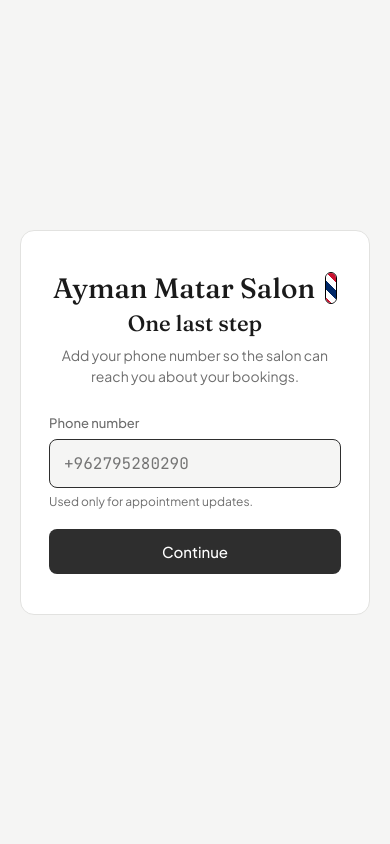
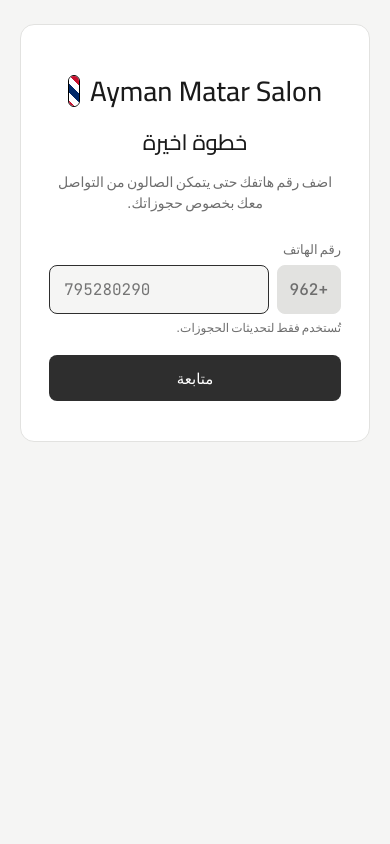
Before and after one commit to AhmadHaider-stu/Salon-Management-System, a FastAPI app: page /login/complete-phone in a window 390 px wide. Run offline with FastAPI, Linux system fonts and the light colour scheme; the visitor is signed in with stand-in values (Sample User, id 1).

Commit message:
fixed some bugs related to selection and complete phone

```diff
--- a/app/frontend/static/css/base.css
+++ b/app/frontend/static/css/base.css
@@ -50,14 +50,20 @@
   color: var(--ink);
   min-height: 100vh;
   -webkit-font-smoothing: antialiased;
+  user-select: none;
+  -webkit-user-select: none;
+  -moz-user-select: none;
+  -ms-user-select: none;
 }
 
 .screen {
   display: flex;
   flex-direction: column;
   align-items: center;
-  justify-content: center;
+  justify-content: flex-start;
+  position: relative;
   min-height: 100vh;
+  min-height: 100dvh;
   padding: 24px 20px;
 }
 
@@ -1839,3 +1845,37 @@
   from { background-position: 0 0; }
   to { background-position: 34px 0; }
 }
+
+input, textarea {
+  user-select: text;
+  -webkit-user-select: text;
+}
+
+img {
+  user-select: none;
+  -webkit-user-select: none;
+  -webkit-user-drag: none;
+  -moz-user-drag: none;
+}
+
+.phone-input-row {
+  display: flex;
+  align-items: center;
+  gap: 8px;
+}
+
+.phone-prefix {
+  padding: 13px 12px;
+  border-radius: var(--radius-sm);
+  border: 1px solid var(--line);
+  background: var(--line);
+  font-family: var(--font-mono);
+  font-size: 16px;
+  color: var(--ink-soft);
+  flex-shrink: 0;
+  user-select: none;
+}
+
+.phone-input-local {
+  flex: 1;
+}
--- a/app/frontend/templates/base.html
+++ b/app/frontend/templates/base.html
@@ -1,9 +1,10 @@
 <!DOCTYPE html>
-<html>
+<html translate="no">
 
 <head>
   <title>{% block title %}Ayman Matar Salon{% endblock %}</title>
   <meta name="viewport" content="width=device-width, initial-scale=1" />
+  <meta name="google" content="notranslate" />
   <link rel="stylesheet" href="{{ url_for('static', path='css/base.css') }}" />
 </head>
 
--- a/app/frontend/templates/complete_phone.html
+++ b/app/frontend/templates/complete_phone.html
@@ -1,9 +1,10 @@
 <!DOCTYPE html>
-<html>
+<html lang="{{ request.session.get('lang', 'ar') }}" dir="{{ 'rtl' if request.session.get('lang', 'ar') == 'ar' else 'ltr' }}" translate="no">
 
 <head>
-  <title>Add your phone number</title>
+  <title>{{ t(request, 'sign_in_title') }}</title>
   <meta name="viewport" content="width=device-width, initial-scale=1" />
+  <meta name="google" content="notranslate" />
   <link rel="stylesheet" href="{{ url_for('static', path='css/base.css') }}" />
 </head>
 
@@ -18,38 +19,48 @@
       {% if error %}
       <div class="error-banner">
         {% if error == "invalid_phone" %}
-          That doesn't look like a valid phone number. Check the digits and try again.
+          {{ t(request, 'err_invalid_phone') }}
         {% elif error == "phone_taken" %}
-          That phone number is already linked to another account.
+          {{ t(request, 'err_phone_taken') }}
         {% else %}
-          Something went wrong. Try again.
+          {{ t(request, 'err_generic_retry') }}
         {% endif %}
       </div>
       {% endif %}
 
-      <div class="auth-headline">One last step</div>
-      <div class="auth-body">Add your phone number so the salon can reach you about your bookings.</div>
+      <div class="auth-headline">{{ t(request, 'one_last_step') }}</div>
+      <div class="auth-body">{{ t(request, 'complete_phone_body') }}</div>
 
-      <form method="post" action="/login/complete-phone">
+      <form method="post" action="/login/complete-phone" id="phoneForm">
         <div class="field-group">
-          <label class="field-label" for="phone">Phone number</label>
+          <label class="field-label" for="phoneLocal">{{ t(request, 'phone_number_label') }}</label>
+          <div class="phone-input-row">
+            <span class="phone-prefix">+962</span>
             <input
               type="tel"
-            id="phone"
-            name="phone"
+              id="phoneLocal"
               inputmode="numeric"
-            pattern="[0-9+]*"
-            placeholder="+962795280290"
-            class="field-input"
+              pattern="[0-9]*"
+              placeholder="795280290"
+              class="field-input phone-input-local"
               required
               autofocus
             />
-          <div class="field-hint">Used only for appointment updates.</div>
           </div>
-        <button type="submit" class="btn btn-primary">Continue</button>
+          <input type="hidden" name="phone" id="phoneHidden" />
+          <div class="field-hint">{{ t(request, 'phone_hint') }}</div>
+        </div>
+        <button type="submit" class="btn btn-primary">{{ t(request, 'continue_btn') }}</button>
       </form>
     </div>
   </div>
+
+  <script>
+    document.getElementById('phoneForm').addEventListener('submit', function () {
+      var local = document.getElementById('phoneLocal').value.trim();
+      document.getElementById('phoneHidden').value = '+962' + local;
+    });
+  </script>
 </body>
 
 </html>
--- a/app/frontend/templates/login.html
+++ b/app/frontend/templates/login.html
@@ -1,9 +1,10 @@
 <!DOCTYPE html>
-<html lang="{{ request.session.get('lang', 'ar') }}" dir="{{ 'rtl' if request.session.get('lang', 'ar') == 'ar' else 'ltr' }}">
+<html lang="{{ request.session.get('lang', 'ar') }}" dir="{{ 'rtl' if request.session.get('lang', 'ar') == 'ar' else 'ltr' }}" translate="no">
 
 <head>
   <title>{{ t(request, 'sign_in_title') }}</title>
   <meta name="viewport" content="width=device-width, initial-scale=1" />
+  <meta name="google" content="notranslate" />
   <link rel="stylesheet" href="{{ url_for('static', path='css/base.css') }}" />
 </head>
 
--- a/app/i18n/strings.py
+++ b/app/i18n/strings.py
@@ -238,10 +238,21 @@
 STRINGS.update({
     "sign_in_title": {"ar": "تسجيل الدخول", "en": "Sign in"},
     "err_blocked": {"ar": "تم حظر حسابك. تواصل مع الصالون للمساعدة.", "en": "Your account has been blocked. Contact the salon for help."},
-    "err_signin_generic": {"ar": "حدث خطأ أثناء تسجيل الدخول. حاول مرة أخرى.", "en": "Something went wrong signing you in. Try again."},
-    "welcome_headline": {"ar": "أهلاً بك", "en": "Welcome"},
-    "signin_body": {"ar": "سجّل الدخول لحجز موعد أو إدارة زياراتك.", "en": "Sign in to book an appointment or manage your visits."},
+    "err_signin_generic": {"ar": "حدث خطا اثناء تسجيل الدخول. حاول مرة اخرى.", "en": "Something went wrong signing you in. Try again."},
+    "welcome_headline": {"ar": "اهلاً وسهلاً", "en": "Welcome"},
+    "signin_body": {"ar": "سجل الدخول لحجز موعد او ادارة زياراتك.", "en": "Sign in to book an appointment or manage your visits."},
     "continue_google": {"ar": "المتابعة باستخدام جوجل", "en": "Continue with Google"},
+})
+
+STRINGS.update({
+    "one_last_step": {"ar": "خطوة اخيرة", "en": "One last step"},
+    "complete_phone_body": {"ar": "اضف رقم هاتفك حتى يتمكن الصالون من التواصل معك بخصوص حجوزاتك.", "en": "Add your phone number so the salon can reach you about your bookings."},
+    "phone_number_label": {"ar": "رقم الهاتف", "en": "Phone number"},
+    "phone_hint": {"ar": "تُستخدم فقط لتحديثات الحجوزات.", "en": "Used only for appointment updates."},
+    "continue_btn": {"ar": "متابعة", "en": "Continue"},
+    "err_invalid_phone": {"ar": "هذا لا يبدو رقم هاتف صحيح. تحقق من الأرقام وحاول مرة أخرى.", "en": "That doesn't look like a valid phone number. Check the digits and try again."},
+    "err_phone_taken": {"ar": "رقم الهاتف هذا مرتبط بحساب آخر بالفعل.", "en": "That phone number is already linked to another account."},
+    "err_generic_retry": {"ar": "حدث خطأ ما. حاول مرة أخرى.", "en": "Something went wrong. Try again."},
 })
 
 def t(request, key):
```
Lines whose indentation alone changed are shown as unchanged.
